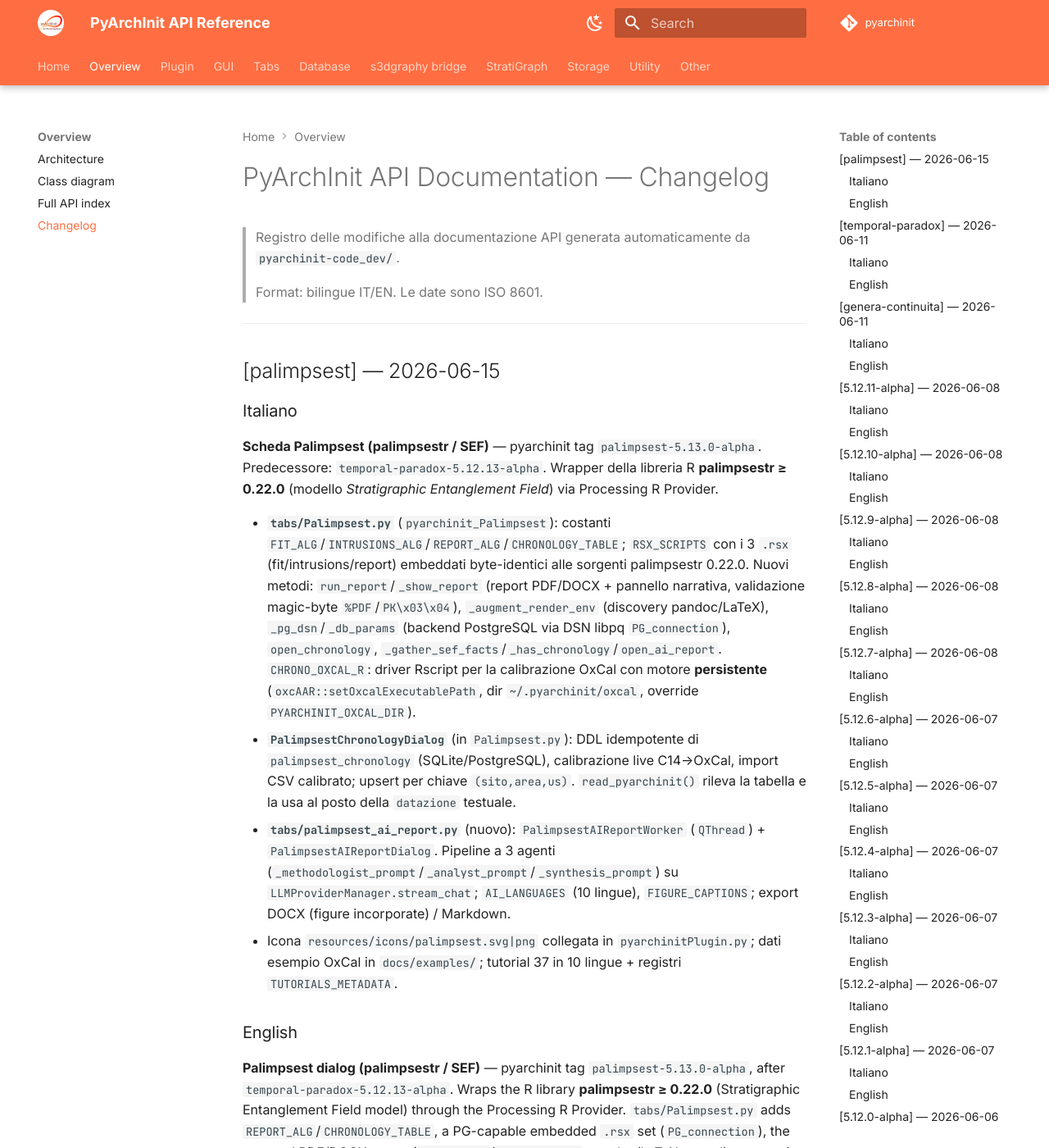
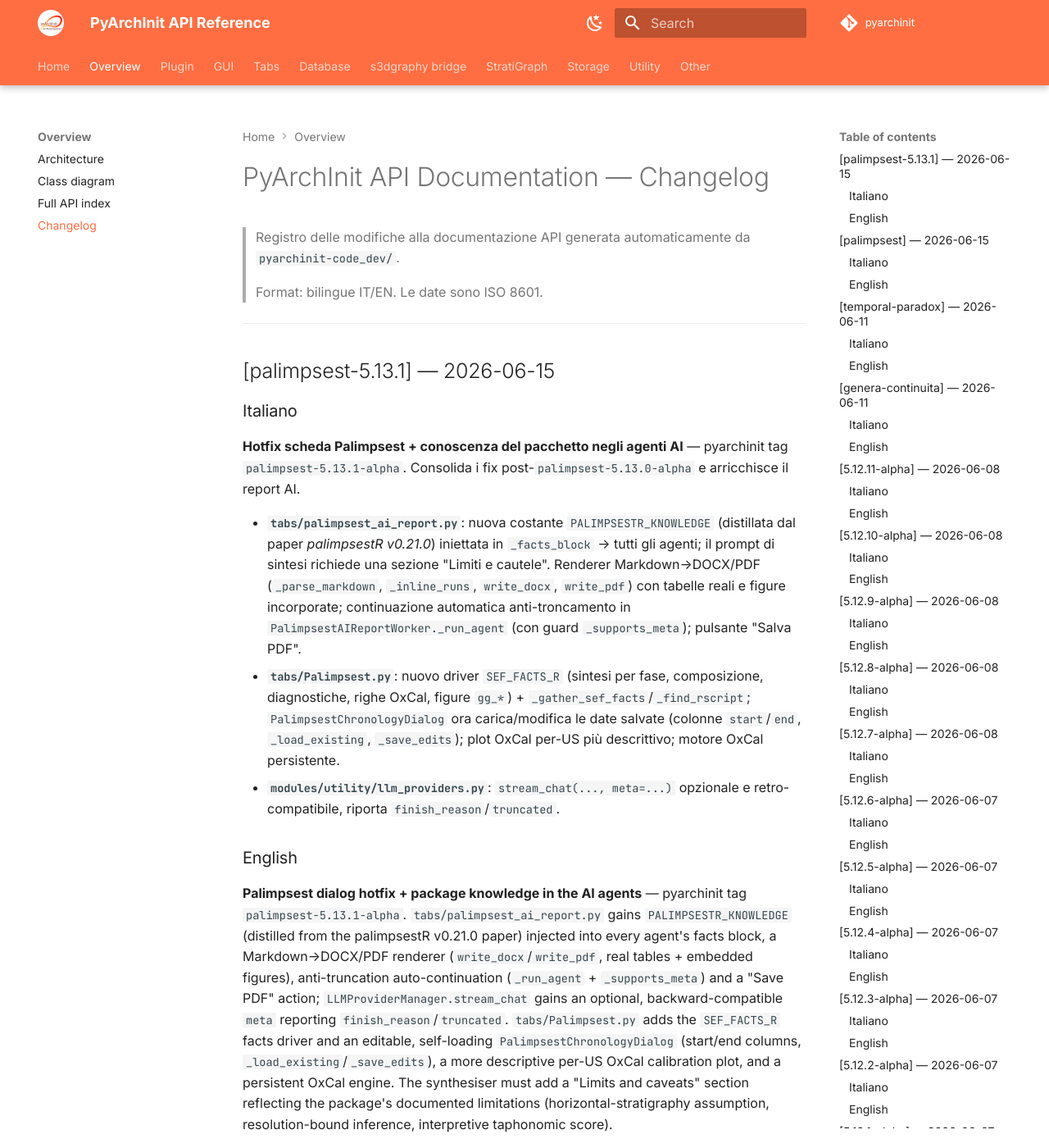
Before and after one commit to enzococca/pyarchinit-api-docs, an MkDocs documentation site: the page built from docs/CHANGELOG.md, in a window 1280 px wide and 1400 px high. Shown: the whole window at 82% size. Built offline with MkDocs 1.6.1 and Material for MkDocs 9.7.7, drawn with Linux system fonts in a browser that asks for light colours; comment, search, counter and statistics services are not loaded.

Commit message:
docs(changelog): palimpsest-5.13.1-alpha — paper knowledge in AI agents + report/chronology hotfix

```diff
--- a/docs/CHANGELOG.md
+++ b/docs/CHANGELOG.md
@@ -4,6 +4,22 @@
 > da `pyarchinit-code_dev/`.
 >
 > Format: bilingue IT/EN. Le date sono ISO 8601.
+
+---
+
+## [palimpsest-5.13.1] — 2026-06-15
+
+### Italiano
+
+**Hotfix scheda Palimpsest + conoscenza del pacchetto negli agenti AI** — pyarchinit tag `palimpsest-5.13.1-alpha`. Consolida i fix post-`palimpsest-5.13.0-alpha` e arricchisce il report AI.
+
+- **`tabs/palimpsest_ai_report.py`**: nuova costante `PALIMPSESTR_KNOWLEDGE` (distillata dal paper *palimpsestR v0.21.0*) iniettata in `_facts_block` → tutti gli agenti; il prompt di sintesi richiede una sezione "Limiti e cautele". Renderer Markdown→DOCX/PDF (`_parse_markdown`, `_inline_runs`, `write_docx`, `write_pdf`) con tabelle reali e figure incorporate; continuazione automatica anti-troncamento in `PalimpsestAIReportWorker._run_agent` (con guard `_supports_meta`); pulsante "Salva PDF".
+- **`tabs/Palimpsest.py`**: nuovo driver `SEF_FACTS_R` (sintesi per fase, composizione, diagnostiche, righe OxCal, figure `gg_*`) + `_gather_sef_facts`/`_find_rscript`; `PalimpsestChronologyDialog` ora carica/modifica le date salvate (colonne `start`/`end`, `_load_existing`, `_save_edits`); plot OxCal per-US più descrittivo; motore OxCal persistente.
+- **`modules/utility/llm_providers.py`**: `stream_chat(..., meta=...)` opzionale e retro-compatibile, riporta `finish_reason`/`truncated`.
+
+### English
+
+**Palimpsest dialog hotfix + package knowledge in the AI agents** — pyarchinit tag `palimpsest-5.13.1-alpha`. `tabs/palimpsest_ai_report.py` gains `PALIMPSESTR_KNOWLEDGE` (distilled from the palimpsestR v0.21.0 paper) injected into every agent's facts block, a Markdown→DOCX/PDF renderer (`write_docx`/`write_pdf`, real tables + embedded figures), anti-truncation auto-continuation (`_run_agent` + `_supports_meta`) and a "Save PDF" action; `LLMProviderManager.stream_chat` gains an optional, backward-compatible `meta` reporting `finish_reason`/`truncated`. `tabs/Palimpsest.py` adds the `SEF_FACTS_R` facts driver and an editable, self-loading `PalimpsestChronologyDialog` (start/end columns, `_load_existing`/`_save_edits`), a more descriptive per-US OxCal calibration plot, and a persistent OxCal engine. The synthesiser must add a "Limits and caveats" section reflecting the package's documented limitations (horizontal-stratigraphy assumption, resolution-bound inference, interpretive taphonomic score).
 
 ---
 
```
